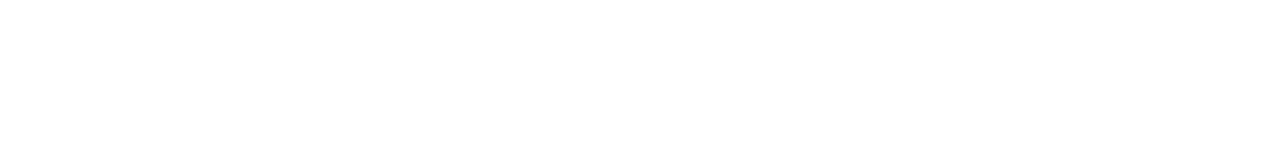
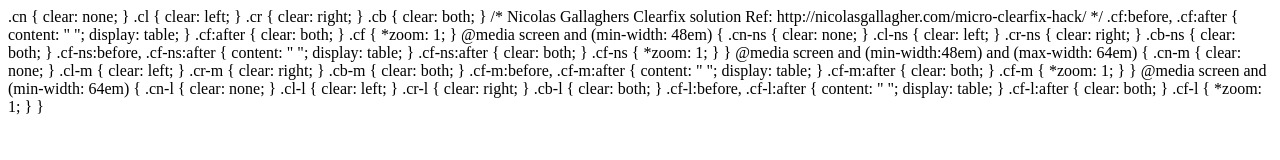
Before and after one commit to mrmrs/css-clears, a website: page index.html in a window 1280 px wide. Drawn offline with Linux system fonts and the light colour scheme.

Commit message:
Adding css contents to html file for documentation

```diff
--- a/index.html
+++ b/index.html
@@ -12,5 +12,51 @@
     <link rel="stylesheet" href="clears.css">
   </head>
   <body>
-  </body>
+.cn { clear: none; }
+.cl { clear: left; }
+.cr { clear: right; }
+.cb { clear: both; }
+
+/* Nicolas Gallaghers Clearfix solution
+Ref: http://nicolasgallagher.com/micro-clearfix-hack/ */
+
+.cf:before,
+.cf:after { content: " "; display: table; }
+.cf:after { clear: both; }
+.cf {       *zoom: 1; }
+
+@media screen and (min-width: 48em) {
+.cn-ns { clear: none; }
+.cl-ns { clear: left; }
+.cr-ns { clear: right; }
+.cb-ns { clear: both; }
+.cf-ns:before,
+.cf-ns:after { content: " "; display: table; }
+.cf-ns:after { clear: both; }
+.cf-ns {       *zoom: 1; }
+}
+
+@media screen and (min-width:48em) and (max-width: 64em) {
+.cn-m { clear: none; }
+.cl-m { clear: left; }
+.cr-m { clear: right; }
+.cb-m { clear: both; }
+.cf-m:before,
+.cf-m:after { content: " "; display: table; }
+.cf-m:after { clear: both; }
+.cf-m {       *zoom: 1; }
+}
+
+@media screen and (min-width: 64em) {
+.cn-l { clear: none; }
+.cl-l { clear: left; }
+.cr-l { clear: right; }
+.cb-l { clear: both; }
+.cf-l:before,
+.cf-l:after { content: " "; display: table; }
+.cf-l:after { clear: both; }
+.cf-l {       *zoom: 1; }
+}
+
+</body>
 </html>
```
